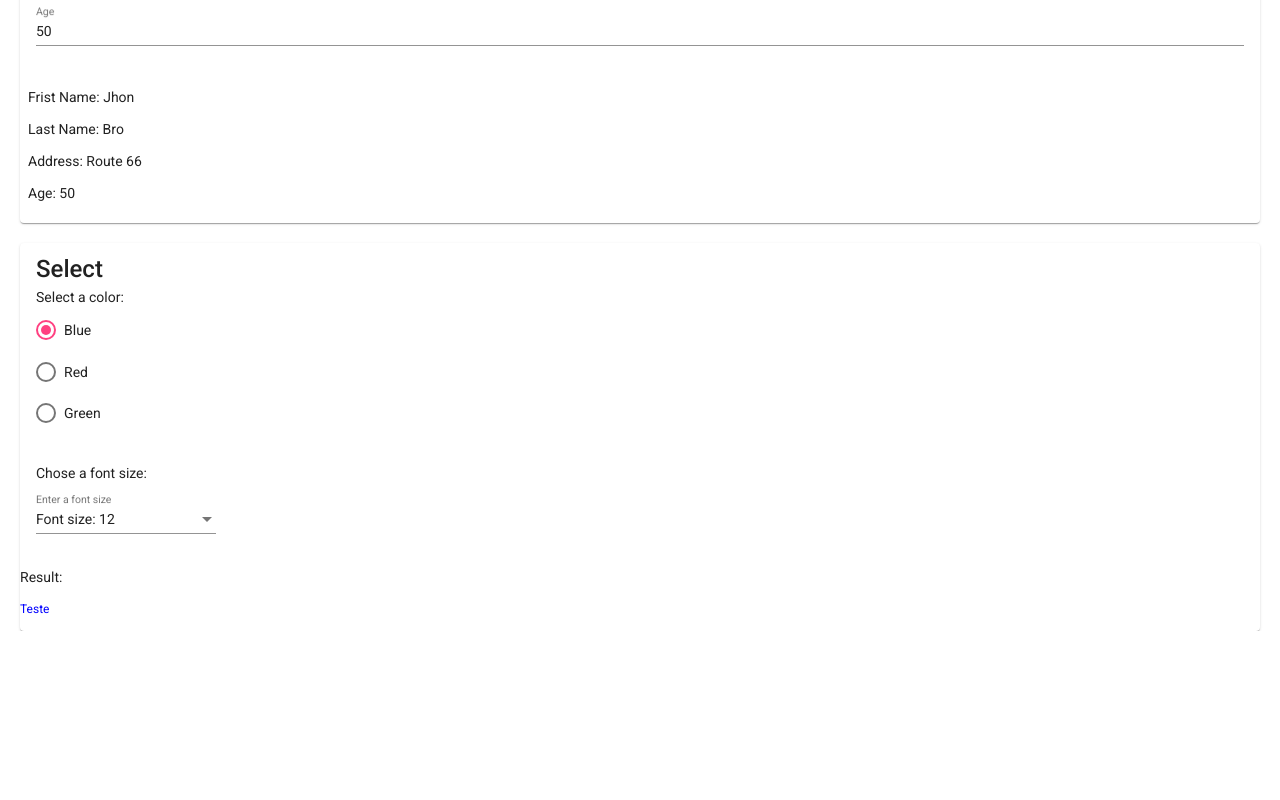
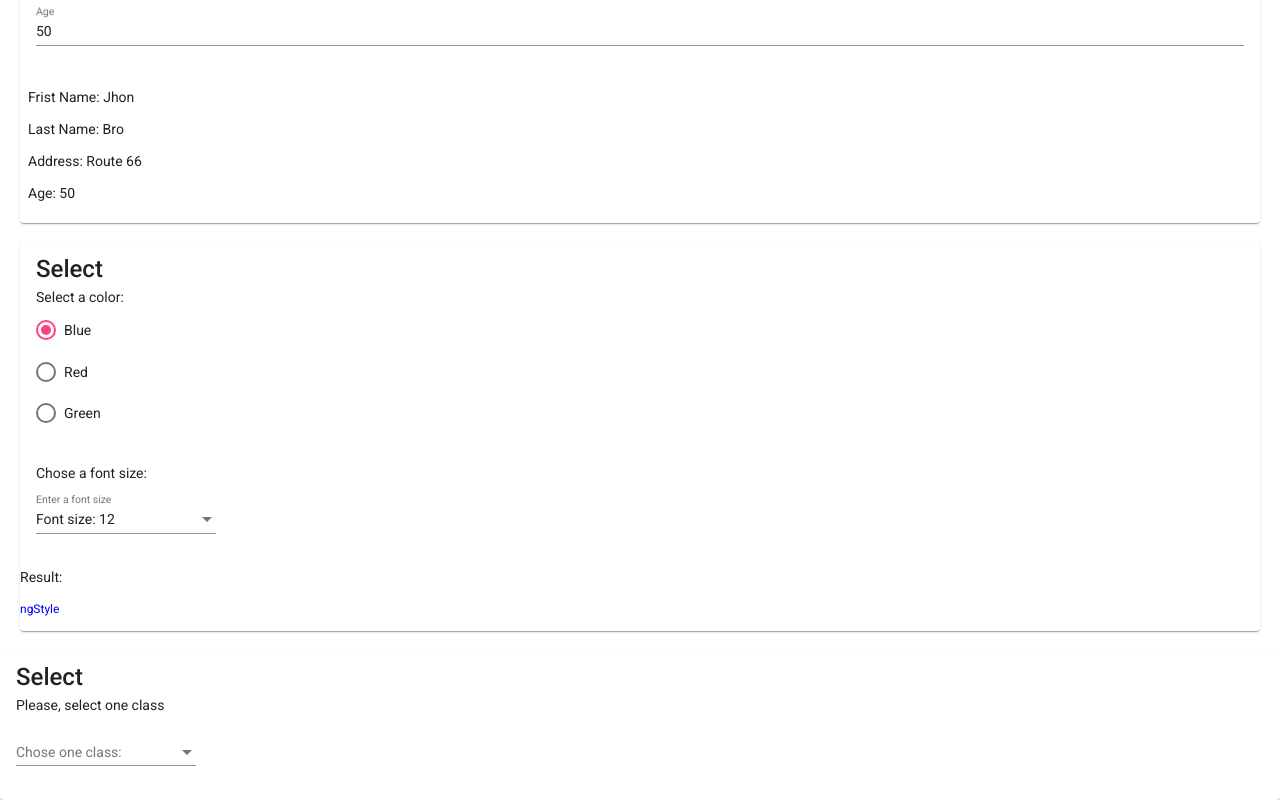
Before and after one commit to gilvan2/Angular-in-my-life, an Angular app: page / in a window 1280 px wide. Shown: the part 1449-2249 px from the top of the page. Before the commit the page ends 2080 px from the top, so only its background shows below. Built offline with nearby package versions, Linux system fonts and the light colour scheme.

Commit message:
Criação do componente ngClass e do formuláriO Para exemplificar o componente

```diff
--- a/src/app/app.component.html
+++ b/src/app/app.component.html
@@ -3,3 +3,4 @@
 <app-event-binding></app-event-binding>
 <app-two-way-data-binding></app-two-way-data-binding>
 <app-ng-style></app-ng-style>
+<app-ng-class></app-ng-class>
--- a/src/app/app.module.ts
+++ b/src/app/app.module.ts
@@ -17,6 +17,7 @@ import { TwoWayDataBindingComponent } from './two-way-data-binding/two-way-data-
 import { FormsModule } from '@angular/forms';
 import { NgStyleComponent } from './ng-style/ng-style.component';
 import { MatRadioModule} from '@angular/material/radio';
+import { NgClassComponent } from './ng-class/ng-class.component';
 
 @NgModule({
   declarations: [
@@ -25,7 +26,8 @@ import { MatRadioModule} from '@angular/material/radio';
     PropertBindingComponent,
     EventBindingComponent,
     TwoWayDataBindingComponent,
-    NgStyleComponent
+    NgStyleComponent,
+    NgClassComponent
   ],
   imports: [
     BrowserModule,
--- /dev/null
+++ b/src/app/ng-class/ng-class.component.html
@@ -0,0 +1,19 @@
+<mat-card>
+    <mat-card-title>
+        Select
+    </mat-card-title>
+    <mat-card-content>
+        <p>Please, select one class</p>
+        <mat-form-field>
+            <mat-select placeholder="Chose one class:">
+                <mat-option valeu="class0">Class0</mat-option>
+                <mat-option valeu="class1">Class1</mat-option>
+                <mat-option valeu="class2">Class2</mat-option>
+                <mat-option valeu="class3">Class3</mat-option>
+            </mat-select>
+        </mat-form-field>
+    </mat-card-content>
+    <mat-card-footer>
+
+    </mat-card-footer>
+</mat-card>
--- /dev/null
+++ b/src/app/ng-class/ng-class.component.ts
@@ -0,0 +1,15 @@
+import { Component, OnInit } from '@angular/core';
+
+@Component({
+  selector: 'app-ng-class',
+  templateUrl: './ng-class.component.html',
+  styleUrls: ['./ng-class.component.css']
+})
+export class NgClassComponent implements OnInit {
+
+  constructor() { }
+
+  ngOnInit(): void {
+  }
+
+}
--- a/src/app/ng-style/ng-style.component.html
+++ b/src/app/ng-style/ng-style.component.html
@@ -12,7 +12,8 @@
         <br> <br>
         <p>Chose a font size:</p>
         <mat-form-field>
-            <mat-select placeholder="Enter a font size" [(ngModel)]="myFontSize">
+            <mat-select placeholder="Enter a font size"
+            [(ngModel)]="myFontSize">
                 <mat-option value="12px">Font size: 12 </mat-option>
                 <mat-option value="16px">Font size: 16 </mat-option>
                 <mat-option value="20px">Font size: 20 </mat-option>
@@ -23,7 +24,6 @@
     </mat-card-content>
     <mat-card-footer>
         <p>Result:</p>
-        <p [ngStyle]=" { fontSize : myFontSize, color : myFontColor }" >Teste </p>
-        <!--Falta iserir ngModel-->
+        <p [ngStyle]=" { fontSize : myFontSize, color : myFontColor }" >ngStyle</p>
     </mat-card-footer>
 </mat-card>
```
Also changed, not shown: src/app/ng-class/ng-class.component.css (added), 2 other files (tests, documents, lock files or other folders).
